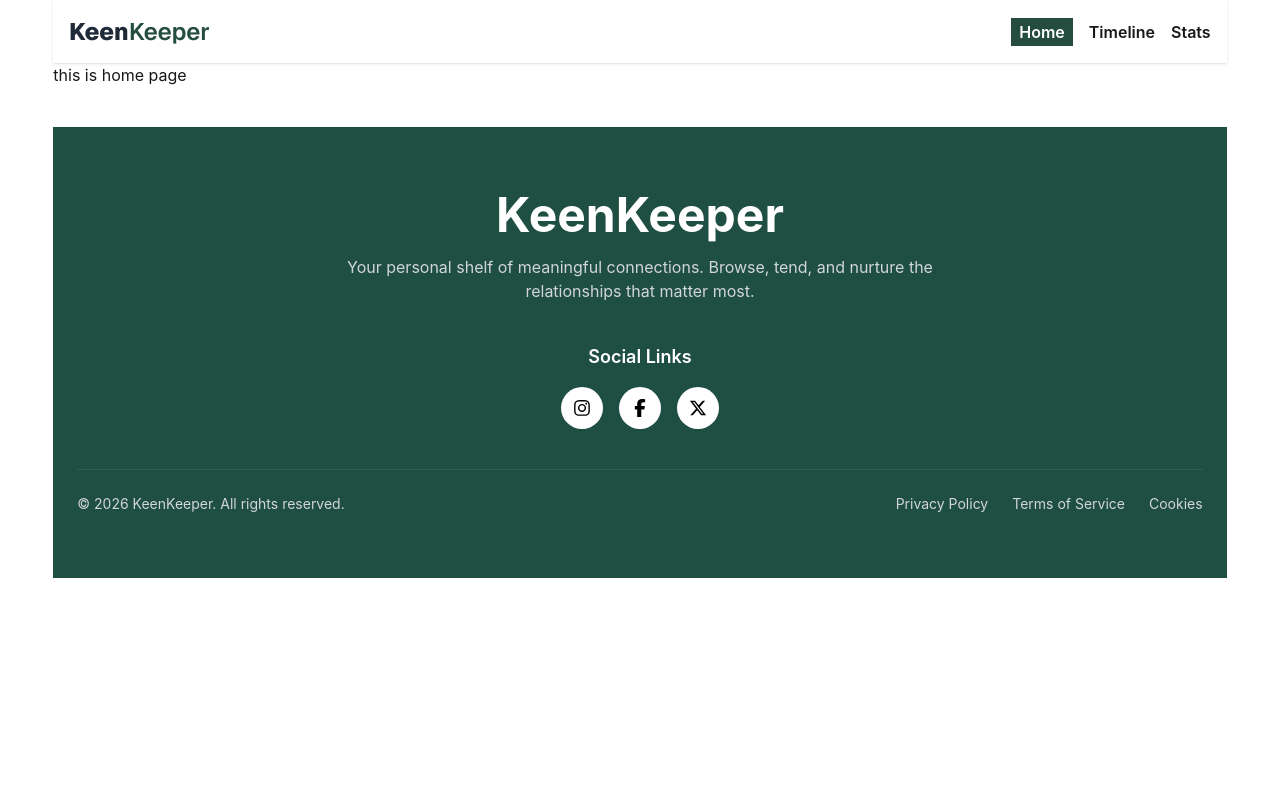
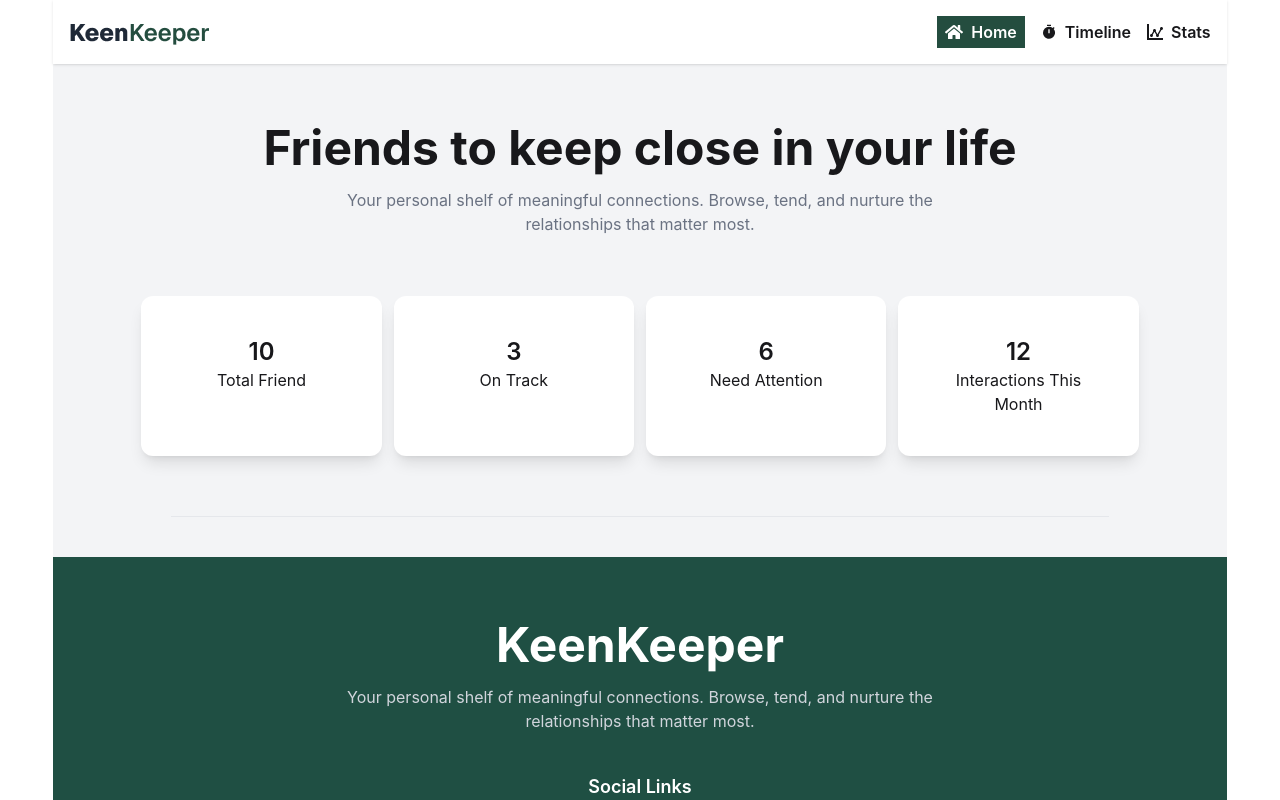
Before and after one commit to Tanvirr0777/Assignemnt-7, a React (Vite) app: page / in a window 1280 px wide. Shown: the top 800 px of the page. Built offline with nearby package versions, Linux system fonts and the light colour scheme.

Commit message:
Banner section added

```diff
--- /dev/null
+++ b/src/components/homepageCompo/banner/Banner.jsx
@@ -0,0 +1,37 @@
+import React from 'react';
+
+const Banner = () => {
+    return (
+        <div className='mt-15 text-center'>
+            <div className='space-y-4'>
+                <h1 className='text-5xl font-bold'>Friends to keep close in your life</h1>
+                 <p className='text-gray-500'>Your personal shelf of meaningful connections. Browse, tend, and nurture the <br /> relationships that matter most.</p>
+            </div>
+
+            <div className='grid grid-cols-2 lg:grid-cols-4 gap-3 justify-center my-15 w-[85%] mx-auto'>
+
+                <div className='bg-white p-10 shadow-lg rounded-xl'>
+                    <h2 className='text-2xl font-semibold'>10</h2>
+                    <p>Total Friend</p>
+                </div>
+                <div className='bg-white p-10 shadow-lg rounded-xl'>
+                    <h2 className='text-2xl font-semibold'>3</h2>
+                    <p>On Track</p>
+                </div>
+                <div className='bg-white p-10 shadow-lg rounded-xl'>
+                    <h2 className='text-2xl font-semibold'>6</h2>
+                    <p>Need Attention</p>
+                </div>
+                <div className='bg-white p-10 shadow-lg rounded-xl'>
+                    <h2 className='text-2xl font-semibold'>12</h2>
+                    <p>Interactions This Month</p>
+                </div>
+
+            </div>
+
+            <hr className='text-gray-200 w-[80%] mx-auto' />
+        </div>
+    );
+};
+
+export default Banner;
--- a/src/layout/RootLayout.jsx
+++ b/src/layout/RootLayout.jsx
@@ -5,7 +5,7 @@ import Footer from '../shared/footer/Footer';
 
 const RootLayout = () => {
     return (
-        <div className='w-11/12 mx-auto'>
+        <div className='w-11/12 mx-auto bg-gray-100'>
             <NavBar />
             <Outlet />
             <Footer />
--- a/src/pages/homePage/HomePage.jsx
+++ b/src/pages/homePage/HomePage.jsx
@@ -1,9 +1,10 @@
 import React from 'react';
+import Banner from '../../components/homepageCompo/banner/Banner';
 
 const HomePage = () => {
     return (
         <div>
-            this is home page
+            <Banner />
         </div>
     );
 };
--- a/src/shared/navBar/MyNavLink.jsx
+++ b/src/shared/navBar/MyNavLink.jsx
@@ -5,7 +5,7 @@ const MyNavLink = ({to,children}) => {
     return (
          <NavLink
             to={to}
-            className={({isActive}) => `font-semibold ${isActive ?
+            className={({isActive}) => `font-semibold flex gap-2 items-center ${isActive ?
             'bg-[#244D3F] text-white py-1 px-2' : ''}`}>
             {children}
             </NavLink>
--- a/src/shared/navBar/NavBar.jsx
+++ b/src/shared/navBar/NavBar.jsx
@@ -2,23 +2,37 @@ import React from 'react';
 import { NavLink } from 'react-router';
 import MyNavLink from './MyNavLink';
 import logo from '../../assets/logo.png'
+import { FaHome } from 'react-icons/fa';
+import { FaH } from 'react-icons/fa6';
+import { MdTimer } from 'react-icons/md';
+import { ImStatsDots } from 'react-icons/im';
 
 const NavBar = () => {
     return (
-        <div>
+        <div className='bg-white'>
             <nav className='flex justify-between gap-4 items-center
          shadow py-4 container mx-auto px-4 py-2'>
 
-            <img src={logo} alt="my picture" className='' />
+            <img src={logo} alt="keenkepper"  />
+
             <ul className='flex justify-between gap-4 items-center'>
-                <li>
-                    <MyNavLink to={"/"} >Home</MyNavLink>
+                <li >
+                    <MyNavLink to={"/"} className="">
+                       <FaHome size={18} />
+                        <span>Home</span>
+                    </MyNavLink>
                 </li>
                 <li>
-                    <MyNavLink to={"/timeline"}>Timeline</MyNavLink>
+                    <MyNavLink to={"/timeline"}>
+                    <MdTimer />
+                    <span>Timeline</span>
+                    </MyNavLink>
                 </li>
                 <li>
-                    <MyNavLink to={"/stats"} >Stats</MyNavLink>
+                    <MyNavLink to={"/stats"}>
+                    <ImStatsDots />
+                    <span>Stats</span>
+                    </MyNavLink>
                 </li>
 
             </ul>
```
